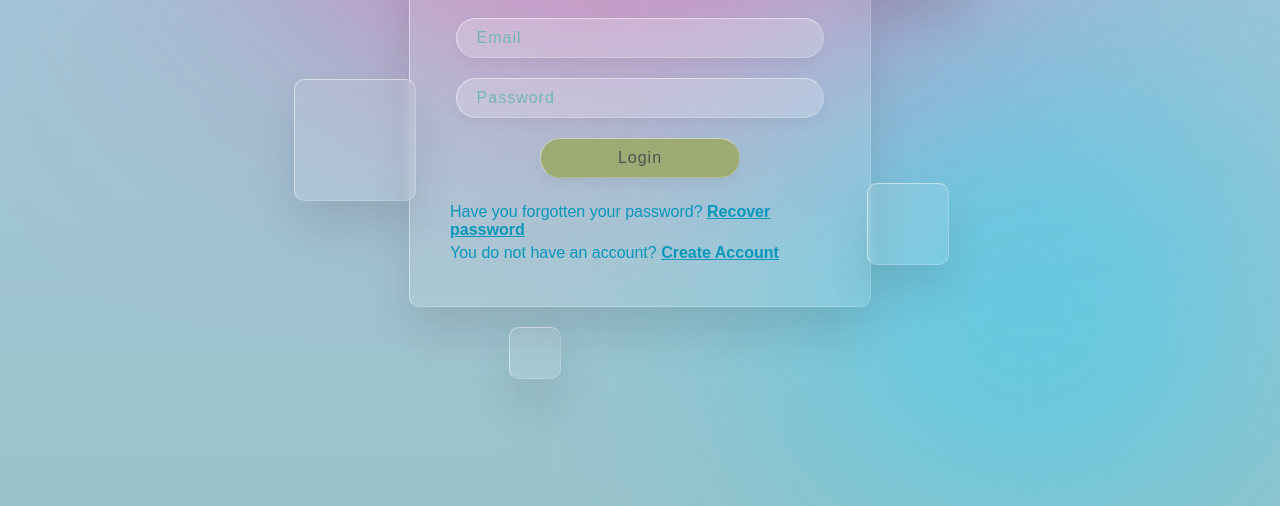
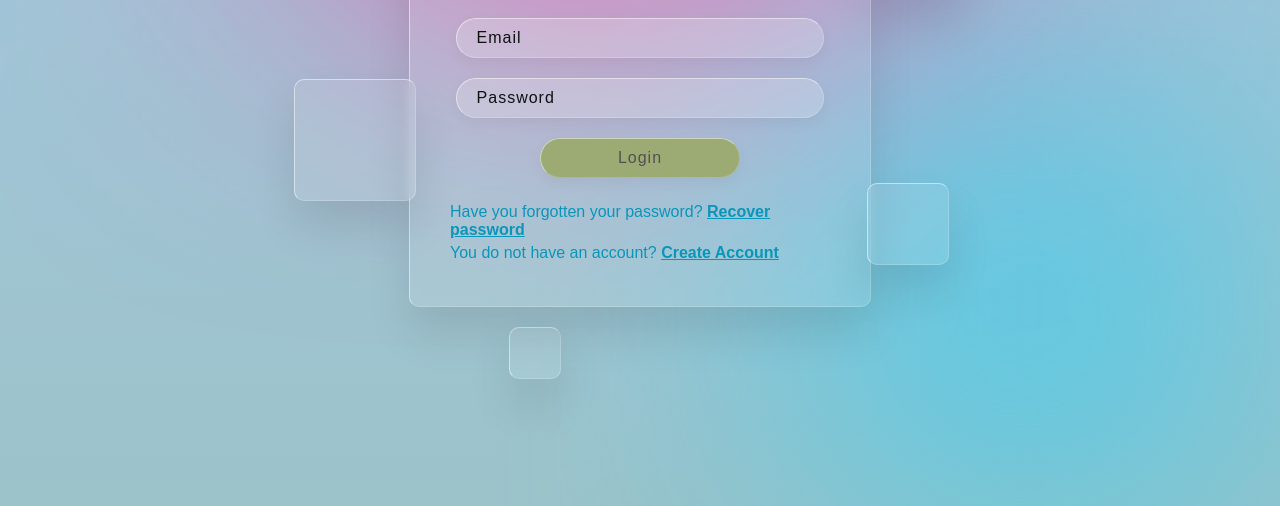
Before and after one commit to Rolando-Du/form-sk-react, a plain HTML site: page index.html in a window 1280 px wide. Shown: the part 294-800 px from the top of the page. Drawn offline with Linux system fonts and the light colour scheme.

Commit message:
:bug: refactor input and change color

```diff
--- a/login.css
+++ b/login.css
@@ -183,7 +183,7 @@ section .color:nth-child(3) {
 }
 
 .form .inputBox input::placeholder {
-	color: rgb(116, 182, 179);
+	color: rgb(14, 18, 18);
 }
 
 .form .inputBox input[type="submit"] {
--- a/recuperar.css
+++ b/recuperar.css
@@ -184,7 +184,7 @@ section .color:nth-child(3) {
 
 
 .form .inputBox input::placeholder {
-	color: rgb(49, 146, 153);
+	color: rgb(17, 25, 26);
 }
 
 .form .inputBox input[type="submit"] {
--- a/registrarse.css
+++ b/registrarse.css
@@ -183,7 +183,7 @@ section .color:nth-child(3) {
 }
 
 .form .inputBox input::placeholder {
-	color: rgb(116, 182, 179);
+	color: rgb(12, 16, 16);
 }
 
 .form .inputBox input[type="submit"] {
```
